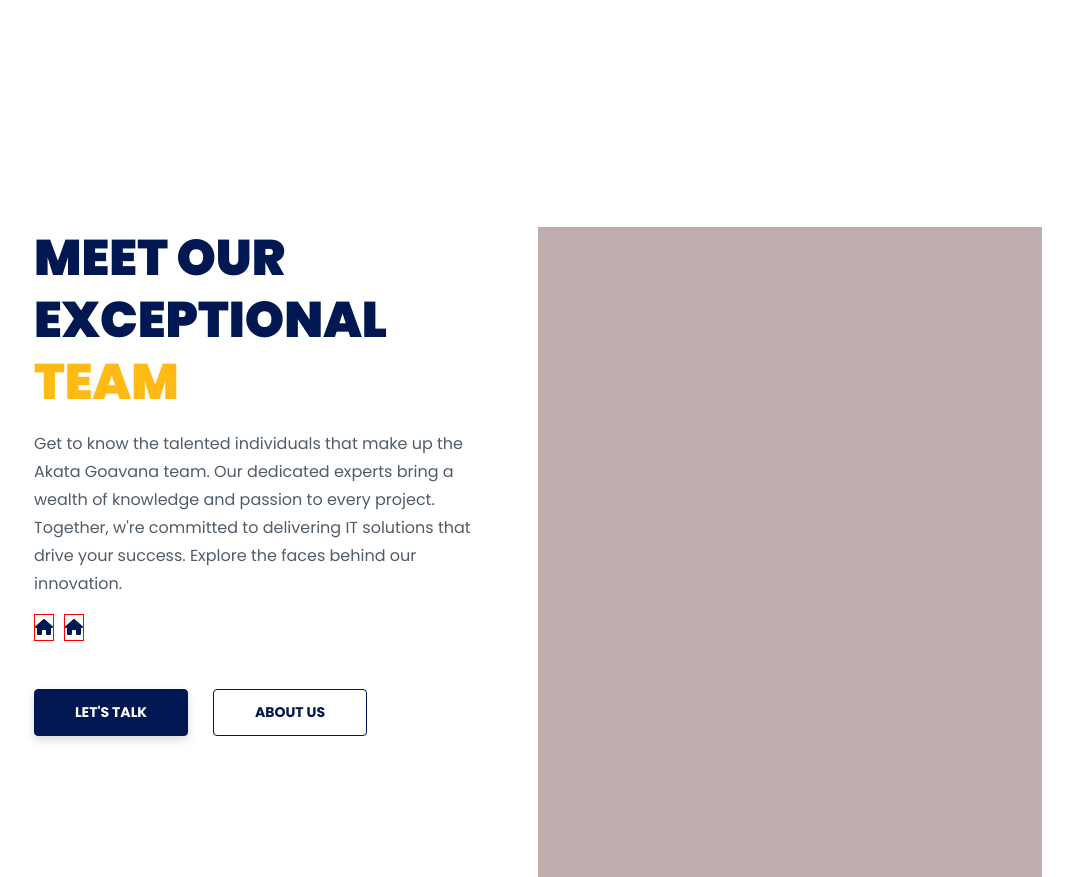
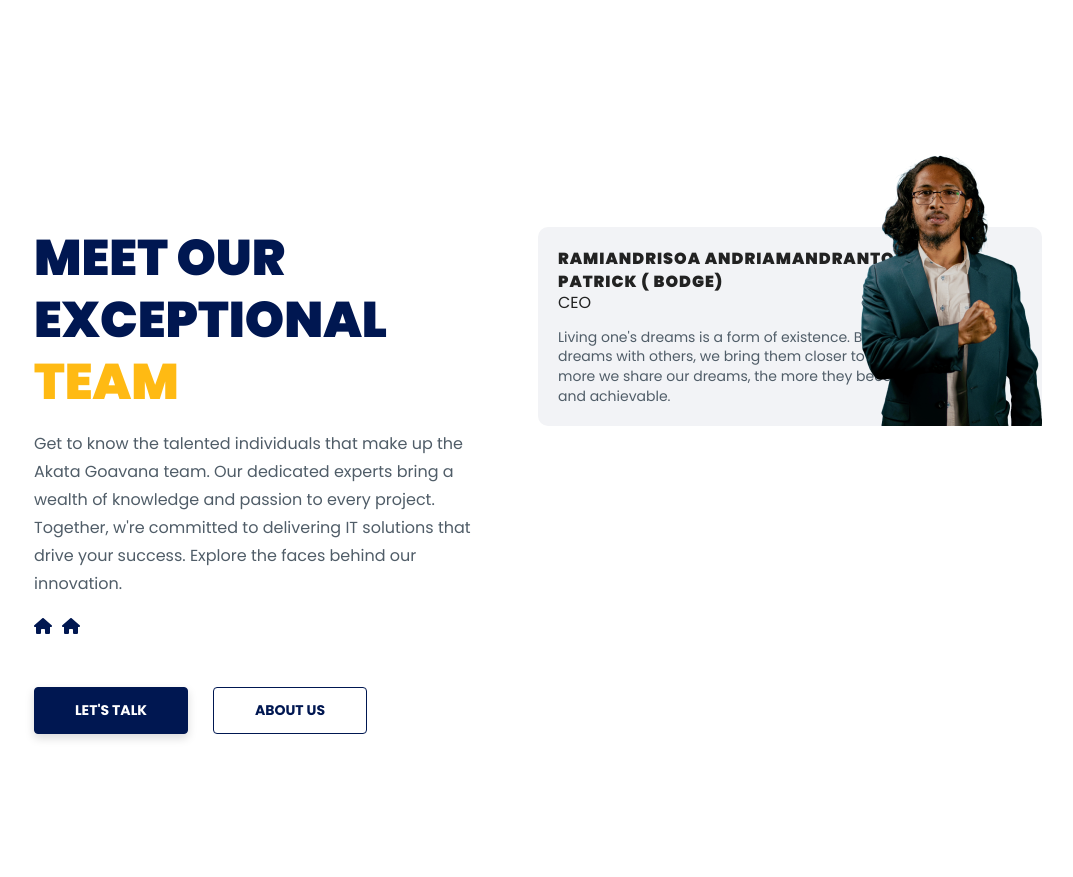
Before and after one commit to maxime-dot/website3, a Next.js app: page / in a window 1280 px wide. Shown: the part 6520-7397 px from the top of the page, without its empty margins (102-1175 px from the left). Built offline with nearby package versions, Linux system fonts and the light colour scheme.

Commit message:
feat: add CEO profile on teams

```diff
--- a/src/app/components/sections/teams/Teams.tsx
+++ b/src/app/components/sections/teams/Teams.tsx
@@ -1,8 +1,9 @@
-"use client"
+"use client";
 import React, { useState } from "react";
 import { FontAwesomeIcon } from "@fortawesome/react-fontawesome";
 import { faHome } from "@fortawesome/free-solid-svg-icons";
 import Link from "next/link";
+import Image from "next/image";
 import "./teams.scss";
 import Button from "../../button/normal/Button";
 import ButtonOutline from "../../button/outline/ButtonOutline";
@@ -10,8 +11,8 @@ import ButtonOutline from "../../button/outline/ButtonOutline";
 const Teams: React.FC = () => {
   const [openModal, setOpenModal] = useState(false);
   const handleOpenModal = () => {
-    setOpenModal(true)
-  }
+    setOpenModal(true);
+  };
   return (
     <section className="akata-teams fill-view  container" id="teams">
       <div className="teams-intro d-flex flex-col">
@@ -31,24 +32,62 @@ const Teams: React.FC = () => {
               href={"https://www.facebook.com"}
               passHref={true}
               className="social-link"
+              target="_blank"
+              title="Akata Goavana Facebook Account"
             >
               <FontAwesomeIcon icon={faHome} className="link-icon" />
             </Link>
             <Link
-              href={"https://www.facebook.com"}
+              href={"https://www.linkedin.com"}
               passHref={true}
               className="social-link"
+              target="_blank"
+              title="Akata Goavana Linkedin Account"
             >
               <FontAwesomeIcon icon={faHome} className="link-icon" />
             </Link>
           </div>
         </div>
         <div className="intro-ca-button d-flex flex-row">
-          <Button type="button" ariaLabel="send you project requirement" content="LET'S TALK" onClick={handleOpenModal} hoverType="shadowed"  />
-          <ButtonOutline ariaLabel="Get better to know you teams" content="ABOUT US" onClick={handleOpenModal} title="Get Better to know your teams" />
+          <Button
+            type="button"
+            ariaLabel="send you project requirement"
+            content="LET'S TALK"
+            onClick={handleOpenModal}
+            hoverType="shadowed"
+          />
+          <ButtonOutline
+            ariaLabel="Get better to know you teams"
+            content="ABOUT US"
+            onClick={handleOpenModal}
+            title="Get Better to know your teams"
+          />
         </div>
       </div>
-      <div className="teams-admin-member"></div>
+      <div className="teams-admin-member">
+        <div className="admin-ceo-words d-flex flex-col">
+          <div className="profile-info">
+            <p className="ceo-name">
+              RAMIANDRISOA Andriamandranto Patrick ( BODGE)
+            </p>
+            <p className="ceo-post">CEO</p>
+          </div>
+          <p className="profile-words akata-text-medium">
+            Living one's dreams is a form of existence. By sharing these dreams
+            with others, we bring them closer to reality. The more we share our
+            dreams, the more they become concrete and achievable.
+          </p>
+          <div className="profile-pics">
+            <Image
+              src={"/images/teams/Bodge.png"}
+              width={211}
+              height={304}
+              alt={`CEO Profile pics`}
+              className="profile-pics"
+            />
+          </div>
+        </div>
+      </div>
     </section>
   );
 };
--- a/src/app/components/sections/teams/teams.scss
+++ b/src/app/components/sections/teams/teams.scss
@@ -17,17 +17,50 @@
         .social-link {
           text-decoration: none;
           color: var(--goavana-blue);
-          border: 1px solid red;
         }
       }
     }
-    .intro-ca-button{
+    .intro-ca-button {
       gap: 25px;
     }
   }
   .teams-admin-member {
     width: 100%;
     height: 100%;
-    background: rgb(191, 173, 173);
+    .admin-ceo-words {
+      width: 100%;
+      background: var(--card-background);
+      border-radius: 10px;
+      padding: 20px;
+      gap: 16px;
+      position: relative;
+      .profile-info {
+        .ceo-name {
+          color: var(--primary-dark);
+          font-size: 16px;
+          font-style: normal;
+          font-weight: 900;
+          line-height: 23px; /* 143.75% */
+          letter-spacing: 1px;
+          text-transform: uppercase;
+          max-width: 379px;
+        }
+        .ceo-post {
+          color: var(--primary-dark);
+          font-size: 16px;
+          font-style: normal;
+          font-weight: 400;
+          line-height: 19.2px;
+        }
+      }
+      .profile-words {
+        max-width: 425px;
+      }
+      .profile-pics {
+        position: absolute;
+        bottom: 0;
+        right: 0;
+      }
+    }
   }
 }
```
Also changed, not shown: public/images/teams/Bodge.png (added), public/images/teams/bodge-plant.png (added).
